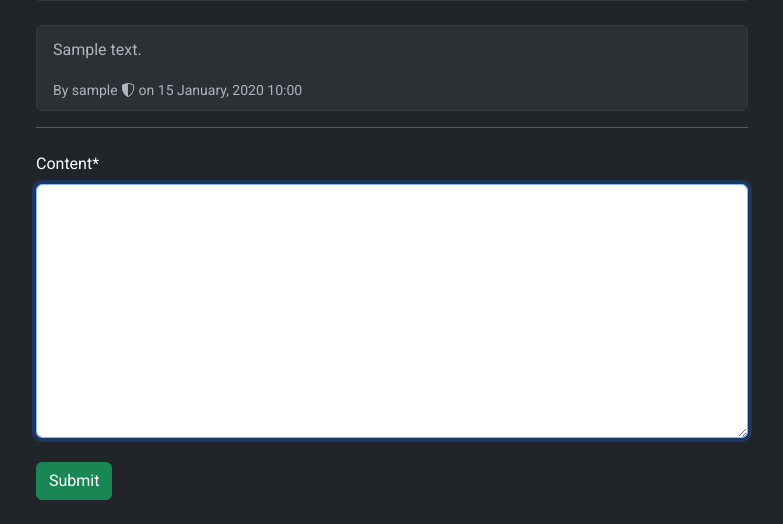
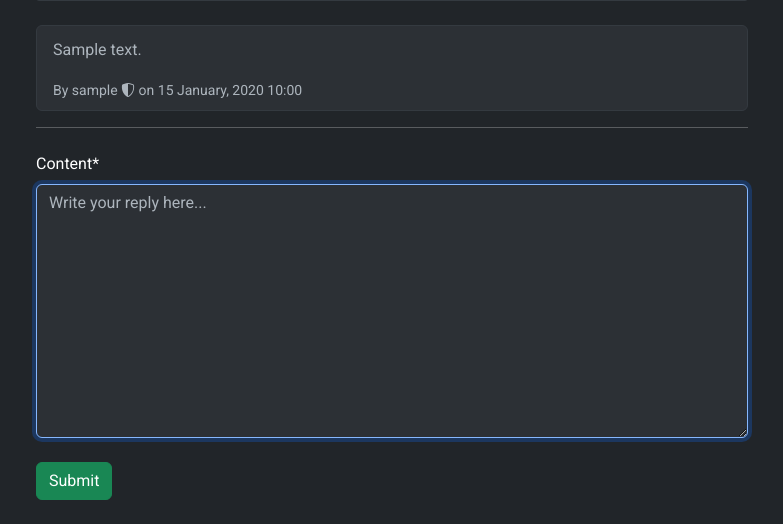
Before and after one commit to KafetzisThomas/UOI-StudyNotes, a Django app: page /post/1/ in a window 1280 px wide, after a click on "Reply". Shown: the part 371-895 px from the top of the page, without its empty margins (248-1031 px from the left). Run offline with Django 5.2, Linux system fonts and the light colour scheme; a user stored in the database is signed in; tables that the repository leaves empty hold one stand-in row (values such as "Sample post"); some libraries are stand-ins or nearby versions.

Commit message:
Update reply textarea to dark theme

```diff
--- a/forum/forms.py
+++ b/forum/forms.py
@@ -12,3 +12,13 @@ class ReplyForm(forms.ModelForm):
     class Meta:
         model = Reply
         fields = ["content"]
+        widgets = {
+            "content": forms.Textarea(
+                attrs={
+                    "class": "custom-textarea",
+                    "style": "background-color: #2c3035; color: #adb5bd;",
+                    "rows": 10,
+                    "placeholder": "Write your reply here...",
+                }
+            ),
+        }
--- a/forum/static/main.css
+++ b/forum/static/main.css
@@ -50,3 +50,9 @@ body {
 .text-muted {
   color: #adb5bd !important;
 }
+
+/* Text-area placeholder styles */
+.custom-textarea::placeholder {
+  color: #adb5bd;
+  opacity: 1;
+}
```
